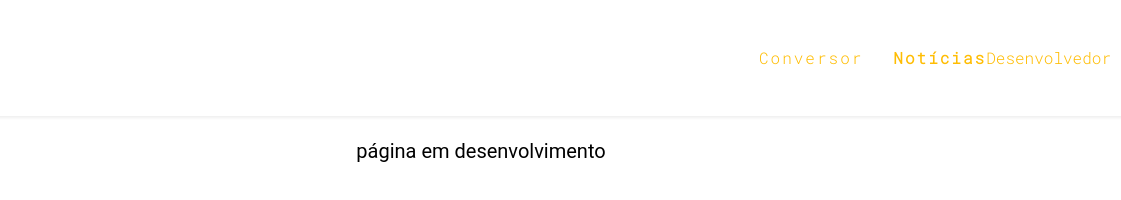
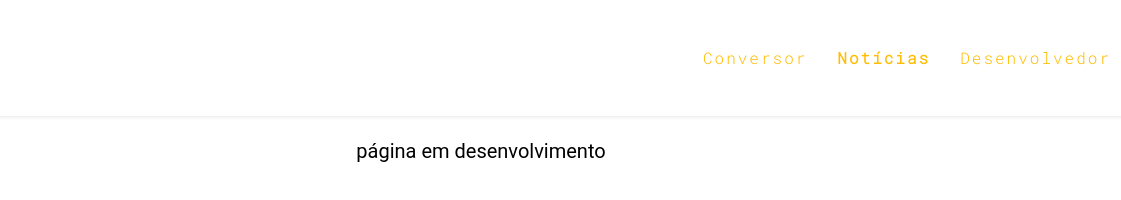
Before and after one commit to AngeloAlvez/Qual-Cripto, a plain HTML site: page noticias.html in a window 1280 px wide. Shown: the full height of the page, 159-1280 px from the left. Drawn offline with Linux system fonts and the light colour scheme; a web font is replaced by a local one.

Commit message:
fix: correção de bug no menu da pagina Notícias

```diff
--- a/noticias.html
+++ b/noticias.html
@@ -37,7 +37,7 @@
             <ul class="nav-list">
                 <li><a href="index.html">Conversor</a></li>
                 <li class="active-menu"><a href="noticias.html">Notícias</a></li>
-                <a target="_blank" href="https://angeloalvez.github.io">Desenvolvedor</a></li>
+                <li><a target="_blank" href="https://angeloalvez.github.io">Desenvolvedor</a></li>
             </ul>
         </nav>
     </header>
```
